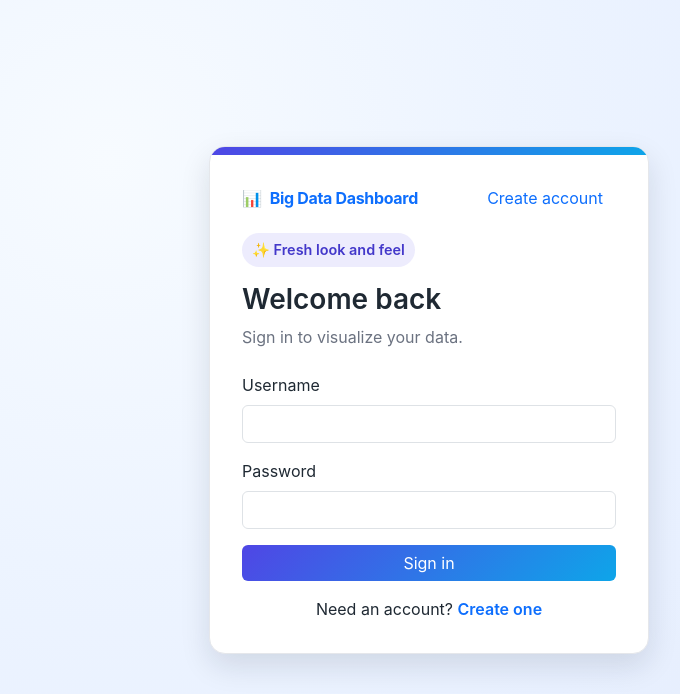
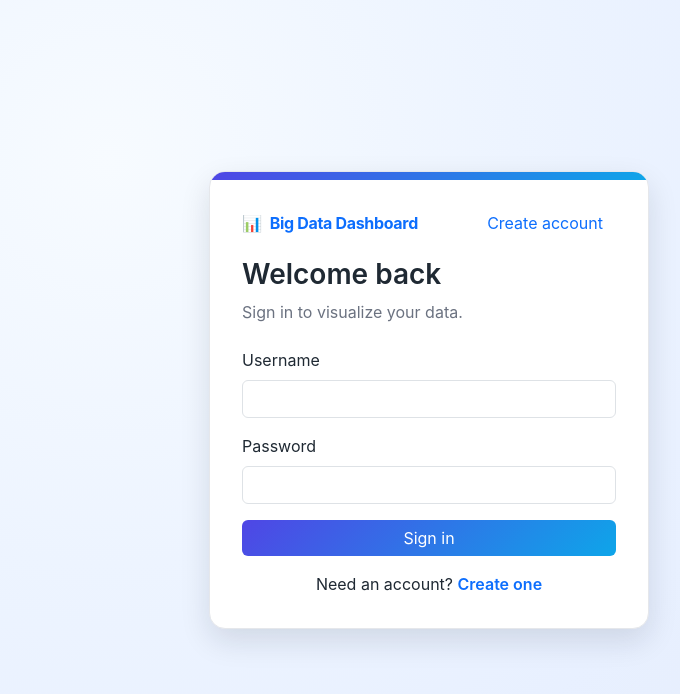
Before and after one commit to Daveletterm/big_data_dashboard, a Flask app: page /login in a window 1280 px wide. Shown: the top 694 px of the page, without its empty margins (211-891 px from the left). Run offline with Flask 3, Linux system fonts and the light colour scheme.

Commit message:
Removed goofy text bubble from landing page

```diff
--- a/templates/login.html
+++ b/templates/login.html
@@ -15,7 +15,6 @@
       </div>
       <a href="{{ url_for('signup') }}" class="btn btn-link text-decoration-none">Create account</a>
     </div>
-    <div class="accent-chip mb-3">✨ Fresh look and feel</div>
     <h3 class="fw-semibold mb-2">Welcome back</h3>
     <p class="helper-text mb-4">Sign in to visualize your data.</p>
     <form method="POST" action="{{ url_for('login') }}" class="d-flex flex-column gap-3">
```
